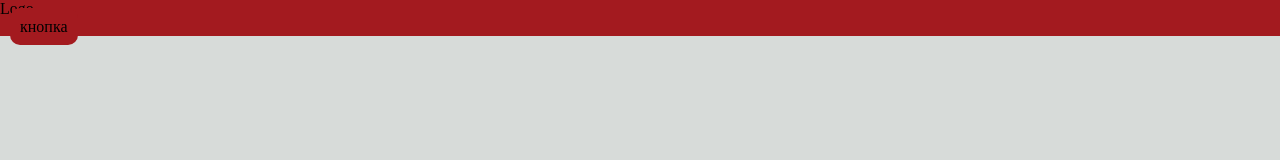
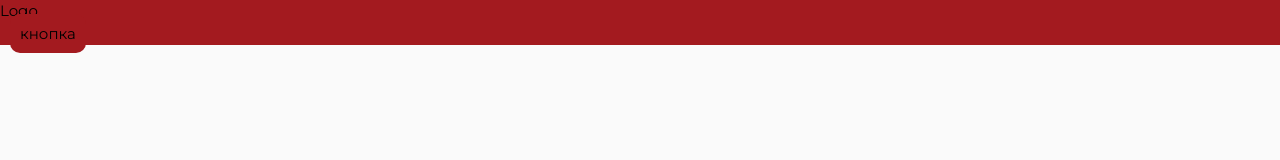
Before and after one commit to ImranAushev/online-school, a website: page src/index.html in a window 1280 px wide. Drawn offline with nearby package versions, Linux system fonts and the light colour scheme; files that its build step writes are made by us from their sources; files whose address does not match are found by name.

Commit message:
added file header.html in partials

```diff
--- a/src/assets/sass/blocks/vars.scss
+++ b/src/assets/sass/blocks/vars.scss
@@ -2,5 +2,5 @@ $primary: rgb(26, 10, 114);
 $green_dark: #069952;
 $green_light: #1cd97e;
 $black: #000;
-$gray: #d7dbd9;
+$gray: #fafafa;
 $red: #a31a1f;
--- a/src/assets/sass/style.scss
+++ b/src/assets/sass/style.scss
@@ -1,9 +1,25 @@
 @import './blocks/vars.scss';
+
+html {
+    font-size: 15px;
+}
 
 body {
     margin: 0;
+
+    font-family: 'Montserrat', sans-serif;
+    color: $black;
+    font-size: 1rem;
+    line-height: 1.5;
     background-color: $gray;
 }
+
+// *,
+// *:before,
+// *:after {
+//     box-sizing: border-box;
+// }
+
 
 /* blocks */
 
--- a/src/index.html
+++ b/src/index.html
@@ -2,11 +2,3 @@
 layouts: dafault
 title: HomePage
 ---
-<!-- <h1>school online Aushev {{data.name}}</h1> -->
-
-<header class="header header--fixed">
-    <div class="header__logo">
-        Logo
-    </div>
-    <a class="header__btn">кнопка</a>
-</header>
--- a/src/tpl/layouts/default.html
+++ b/src/tpl/layouts/default.html
@@ -1,9 +1,16 @@
 <!DOCTYPE html>
-<html lang="en">
+<html lang="ru">
 <head>
     {{> head }}
 </head>
 <body>
+
+<!-- Header -->
+
+    {{> header }}
+
+<!-- Content -->
+
     {{> body }}
 
     <script src="./assets/js/app.min.js"></script>
--- a/src/tpl/partials/head.html
+++ b/src/tpl/partials/head.html
@@ -1,5 +1,15 @@
 <meta charset="UTF-8">
+<link href="https://fonts.googleapis.com/css2?family=Montserrat:wght@400;500;600;700&display=swap" rel="stylesheet">
+<link rel="stylesheet" href="./assets/css/style.min.css">
+
+<!-- Use meta tags -->
 <meta http-equiv="X-UA-Compatible" content="IE=edge">
 <meta name="viewport" content="width=device-width, initial-scale=1.0">
+<meta name="robots" content="index, follow, noodp">
+<meta name="googlebot" content="index, follow">
+<meta name="google" content="notranslate">
+<meta name="format-detection" content="telephone=no">
+<meta name="keywords" content="">
+<meta name="description" content="">
+
 <title>{{ title }}</title>
-<link rel="stylesheet" href="./assets/css/style.min.css">
--- /dev/null
+++ b/src/tpl/partials/header.html
@@ -0,0 +1,6 @@
+<header class="header header--fixed">
+    <div class="header__logo">
+        Logo
+    </div>
+    <a class="header__btn">кнопка</a>
+</header>
```
Also changed, not shown: dist/assets/css/style.css, dist/assets/css/style.min.css, dist/index.html.
